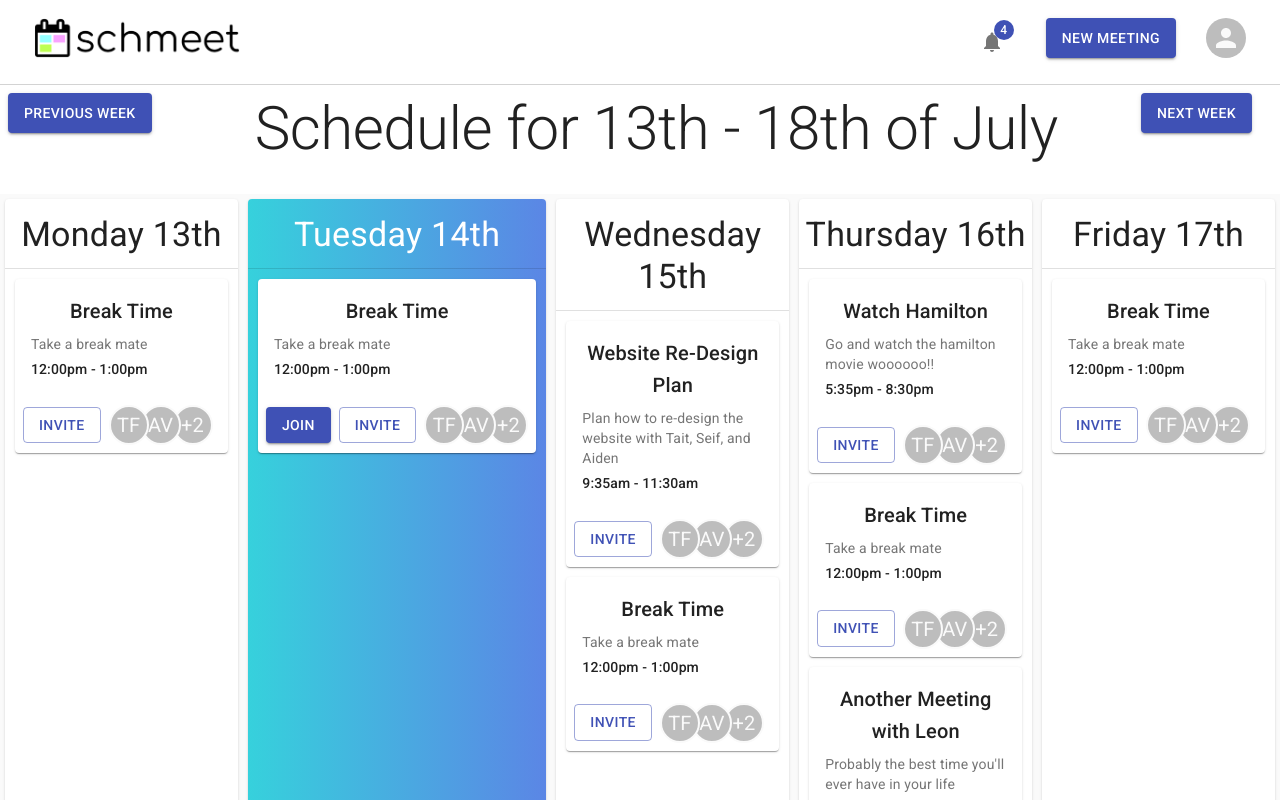
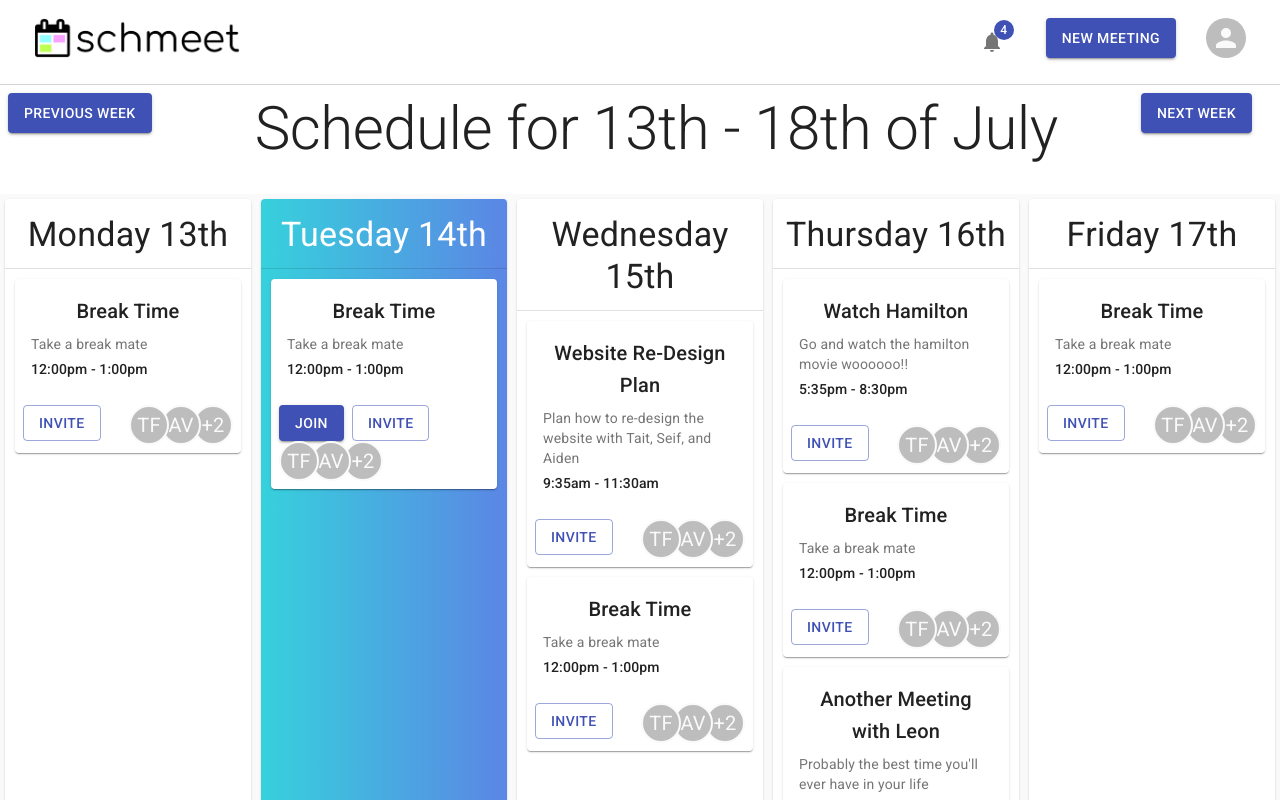
Before and after one commit to Alxjlv/schmeet-frontend, a React (Create React App) app in the folder schmeet-app/: page / in a window 1280 px wide. Shown: the top 800 px of the page. Built offline with nearby package versions, Linux system fonts and the light colour scheme.

Commit message:
Fix layout of member avatars

```diff
--- a/schmeet-app/src/components/HomePage.jsx
+++ b/schmeet-app/src/components/HomePage.jsx
@@ -4,19 +4,23 @@ import {
 	Card,
 	Button,
 	CssBaseline,
-	CardActionArea,
 	Typography,
 	CardContent,
 	CardActions,
 	Paper,
 	Divider,
 	Box,
-	Avatar
+	Avatar,
+	Grid
 } from "@material-ui/core";
 import {
 	AvatarGroup
 } from "@material-ui/lab";
 import { appointments } from "../demo-data/appointments";
+
+const joinButtonStyle = {
+	marginRight: '8px'
+}
 
 const MeetingCard = (props) => (
 	<Card style={{ maxWidth: 345, margin: 10 }}>
@@ -39,12 +43,15 @@ const MeetingCard = (props) => (
 			</Typography>
 		</CardContent>
 		<CardActions>
+			<Grid container direction="row" justify="space-between">
+				<Grid>
 					{props.day ===1 && <Button
 						variant="contained"
 						size="medium"
 						color="primary"
 						href={props.meeting.link}
-				target="blank">
+						target="blank"
+						style={joinButtonStyle}>
 						Join
 					</Button>}
 					<Button
@@ -53,12 +60,14 @@ const MeetingCard = (props) => (
 						color="primary">
 						Invite
 					</Button>
+				</Grid>
 				<AvatarGroup max={3}>
 					<Avatar alt="Tait Fuller">TF</Avatar>
 					<Avatar alt="Alex Verkerk">AV</Avatar>
 					<Avatar alt="Oliver Chamberlain">OC</Avatar>
 					<Avatar alt="Ben Piper">BP</Avatar>
 				</AvatarGroup>
+			</Grid>
 		</CardActions>
 	</Card>
 );
```
Lines whose indentation alone changed are shown as unchanged.
